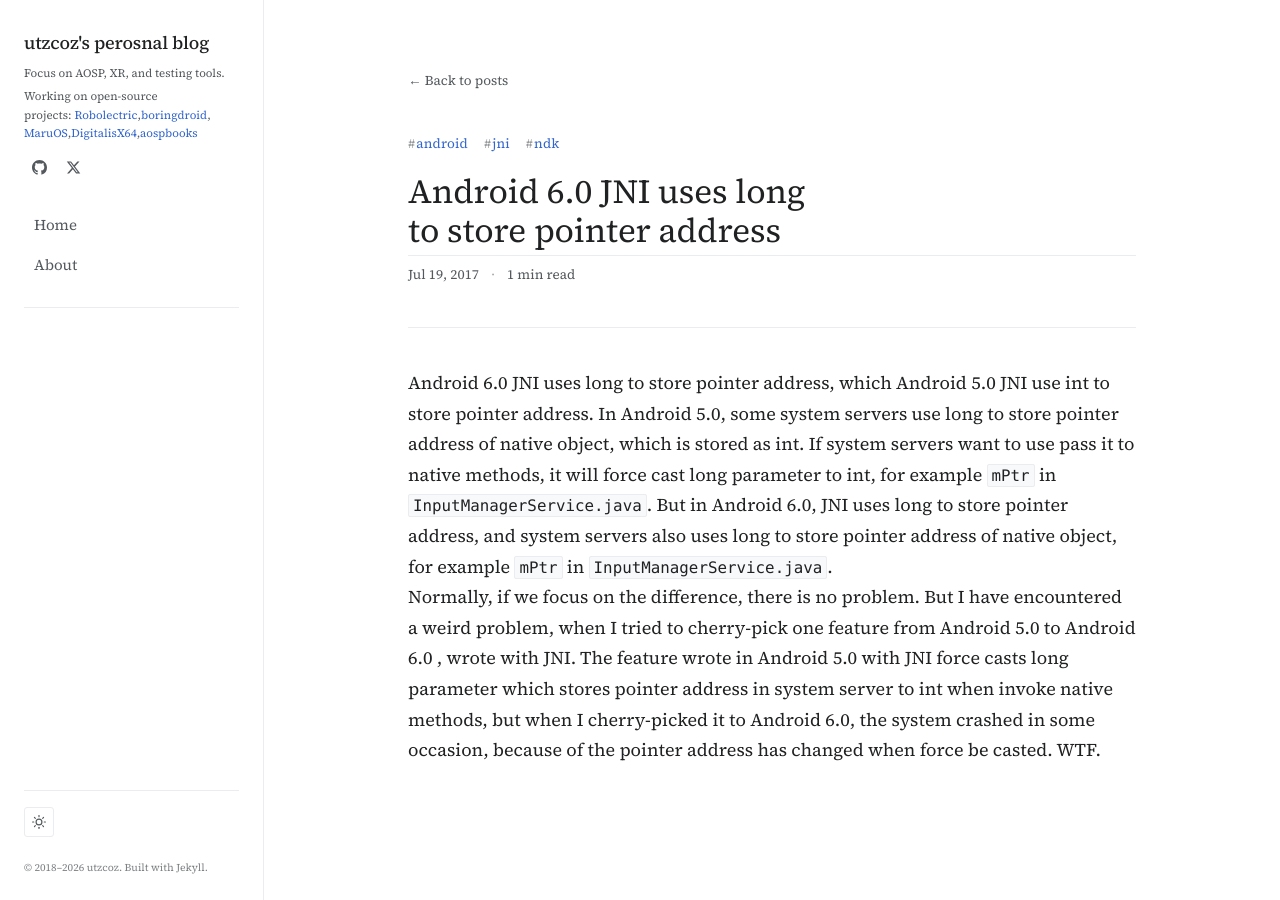
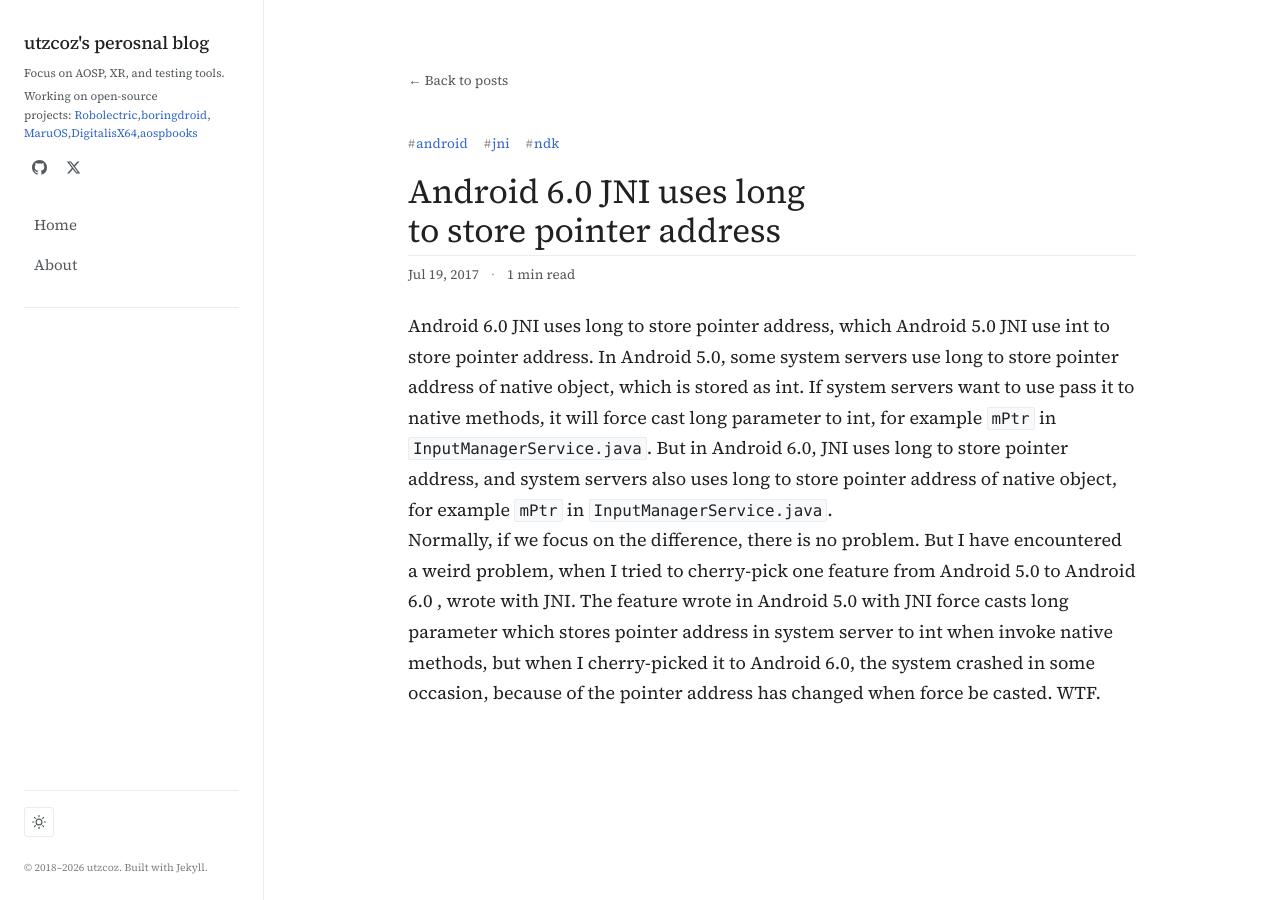
Before and after one commit to utzcoz/utzcoz.github.io, a Jekyll site: the page built from _posts/2017-07-19-Android-6.0-JNI-uses-long-store-pointer-address.markdown, in a window 1280 px wide. Built offline with Jekyll 4.4.1, drawn with Linux system fonts in a browser that asks for light colours; comment, search, counter and statistics services are not loaded.

Commit message:
Tighten post header: drop divider, reduce meta-to-content gap

```diff
--- a/_sass/layout.scss
+++ b/_sass/layout.scss
@@ -427,9 +427,7 @@
 }
 
 .post-header {
-  padding-bottom: $spacing-xl;
-  border-bottom: 1px solid var(--color-outline-variant);
-  margin-bottom: $spacing-xl;
+  margin-bottom: $spacing-lg;
 
   &__back {
     display: inline-block;
```
